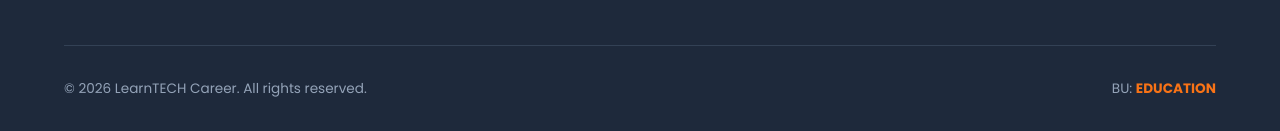
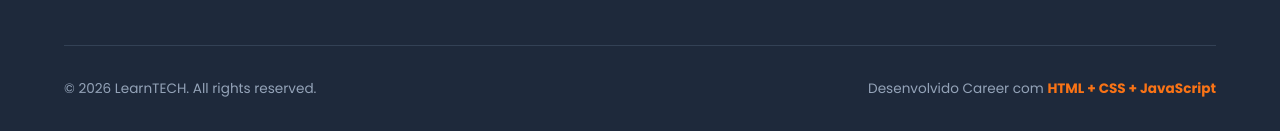
Before and after one commit to douglasabnovato/career, a plain HTML site: page index.html in a window 1280 px wide. Shown: the part 1867-1998 px from the top of the page. Drawn offline with nearby package versions, Linux system fonts and the light colour scheme.

Commit message:
finalizamos a career

```diff
--- a/index.html
+++ b/index.html
@@ -231,12 +231,12 @@
 
         <div class="footer-bottom">
           <p class="copyright">
-            &copy; <span id="year"></span> LearnTECH Career. All rights
+            &copy; <span id="year"></span> LearnTECH. All rights
             reserved.
           </p>
           <div class="tech-stack">
-            <span>BU: </span>
-            <span class="stack-highlight">EDUCATION</span>
+            <span>Desenvolvido Career com </span>
+            <span class="stack-highlight">HTML + CSS + JavaScript</span>
           </div>
         </div>
       </div>
```
